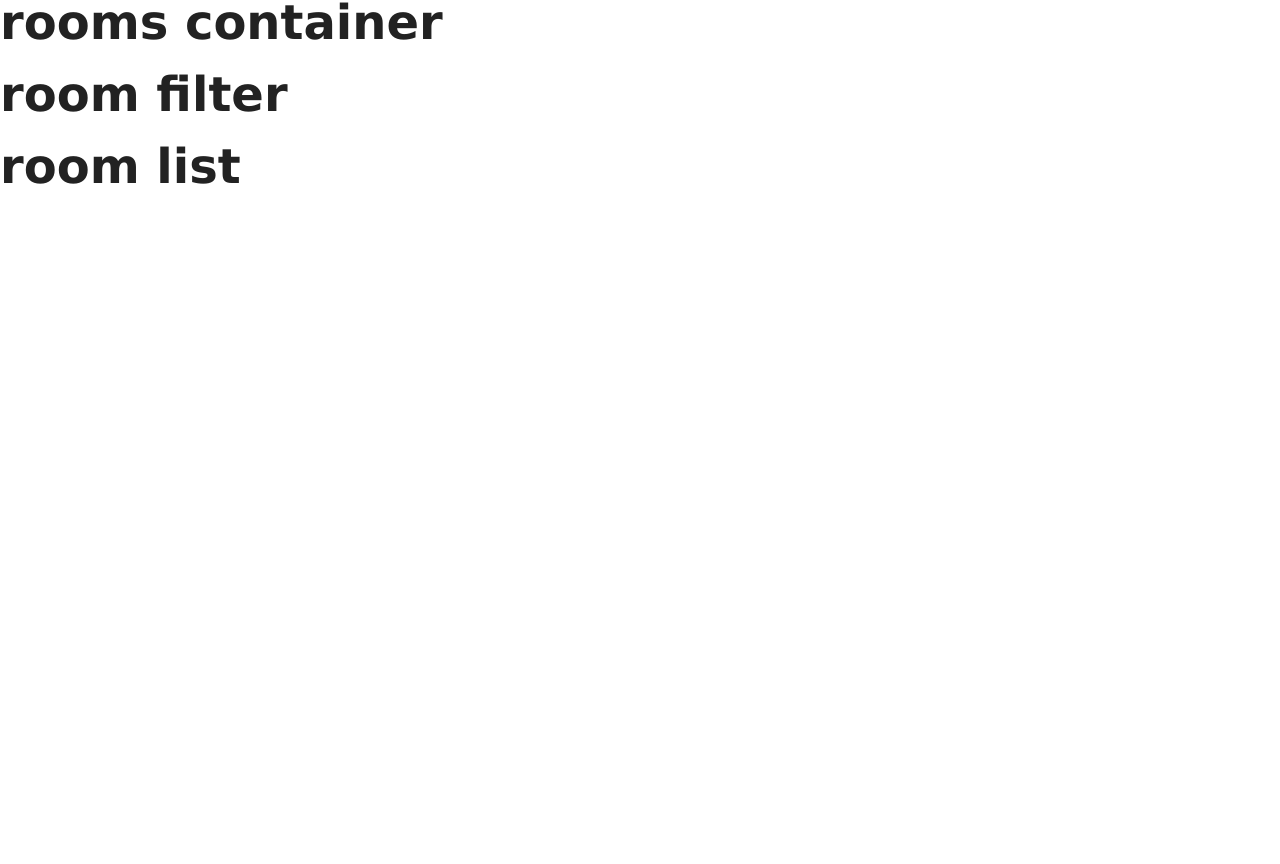
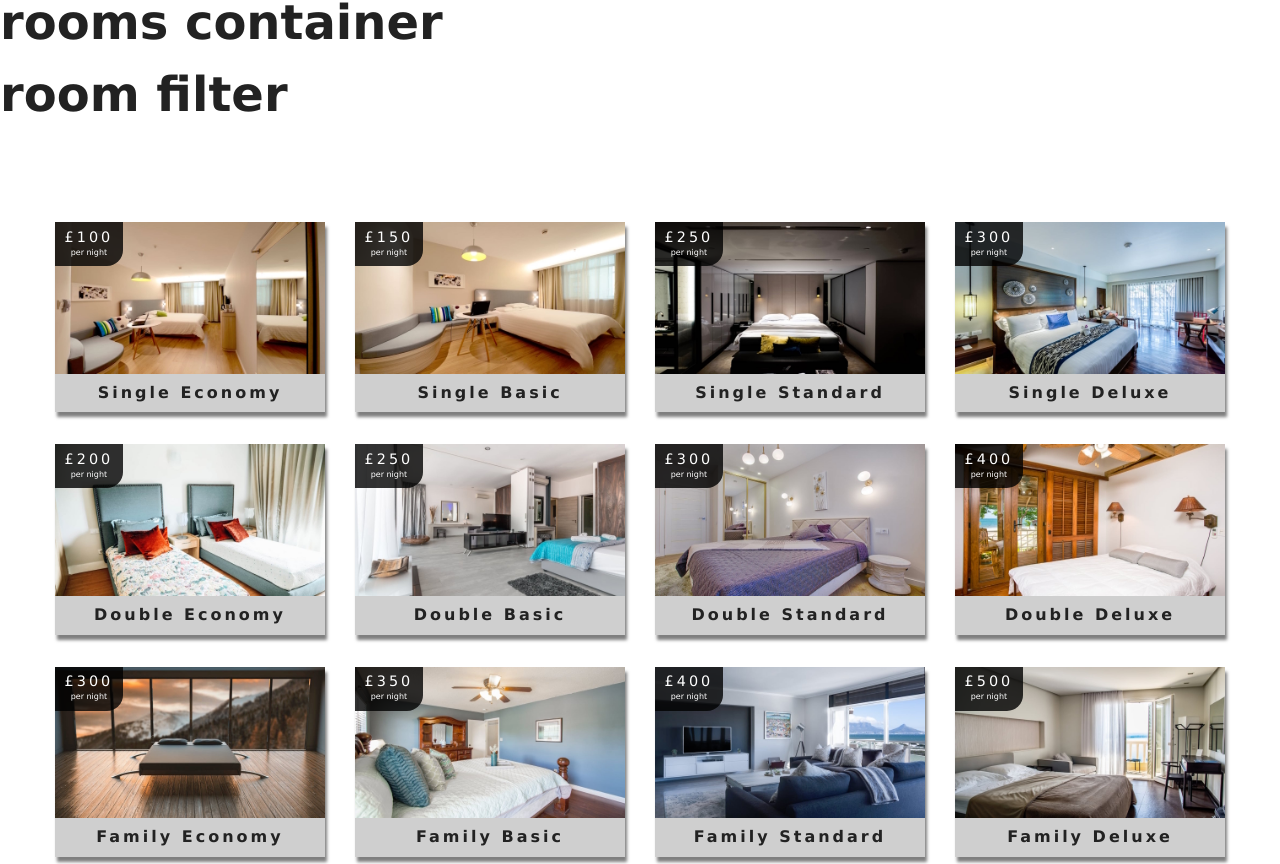
Before and after one commit to DevIvaylo/book-a-room-react-app, a React (Create React App) app: page /rooms in a window 1280 px wide. Shown: the part 548-1412 px from the top of the page. Before the commit the page ends 800 px from the top, so only its background shows below. Built offline with nearby package versions, Linux system fonts and the light colour scheme.

Commit message:
implementing RoomList component

```diff
--- a/src/components/RoomList.js
+++ b/src/components/RoomList.js
@@ -1,9 +1,23 @@
 import React from 'react';
+import Room from "./Room";
 
-const RoomList = () => {
+const RoomList = ({rooms}) => {
+    if (rooms.length === 0) {
+        return (
+            <div className='empty-search'>
+                <h3>unfortunately no rooms matched your search parameters</h3>
+            </div>
+        )
+    }
     return (
         <>
-            <h1>room list </h1>
+            <section className='roomslist'>
+                <div className="roomslist-center">
+                    {rooms.map(item => {
+                        return <Room key={item.id} room={item}/>
+                    })}
+                </div>
+            </section>
         </>
     )
 };
```
